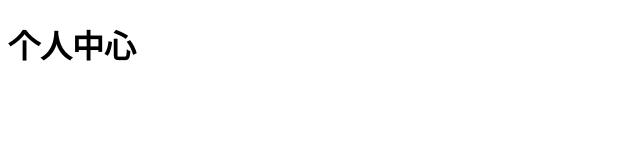
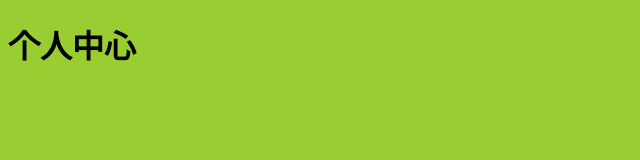
Before and after one commit to jiabayou/site02, a plain HTML site: page my.html in a window 1280 px wide. Shown: the whole page, without its empty margins (0-640 px from the left). Drawn offline with Linux system fonts and the light colour scheme.

Commit message:
第四次提交项目代码

```diff
--- a/my.html
+++ b/my.html
@@ -3,6 +3,11 @@
 <head>
 	<meta charset="UTF-8">
 	<title>my.html</title>
+	<style>
+		body {
+			background-color: yellowgreen;
+		}
+	</style>
 </head>
 <body>
 	<h1>个人中心</h1>
```
Also changed, not shown: favico.ico (added), 1 other file.
